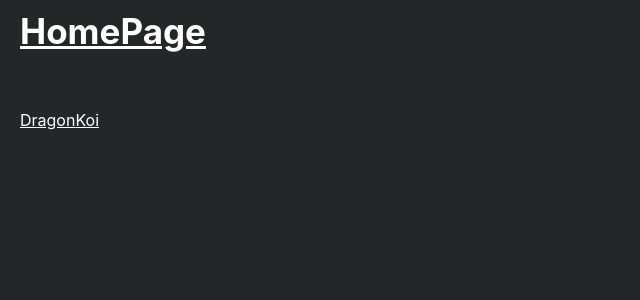
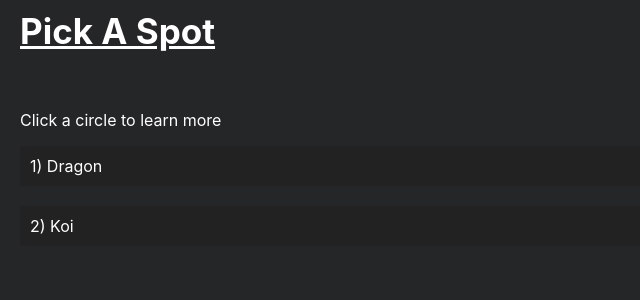
Before and after one commit to travishoki/hoki-tattoo, a React (Create React App) app: page / in a window 1280 px wide. Shown: the top 300 px of the page, without its empty margins (0-640 px from the left). Built offline with nearby package versions, Linux system fonts and the light colour scheme.

Commit message:
homepage spots

```diff
--- a/src/pages/main/HomePage.tsx
+++ b/src/pages/main/HomePage.tsx
@@ -1,16 +1,21 @@
 import React from 'react';
-import { Link } from 'react-router-dom';
 import { Page } from '../../components/Page/Page';
+import { SubPageLinks } from '~components/SubPageLinks/SubPageLinks';
+import { SPOTS } from './spots';
+
+const numberedSpots = SPOTS.map((spot, index) => ({
+	link: spot.link,
+	title: `${index + 1}) ${spot.title}`,
+}));
+
+const links = [...numberedSpots];
 
 export const HomePage = () => {
 	return (
-		<Page title="HomePage">
-			<Link title="Dragon" to="/dragon">
-				Dragon
-			</Link>
-			<Link title="Koi" to="/koi">
-				Koi
-			</Link>
+		<Page title="Pick A Spot">
+			<p>Click a circle to learn more</p>
+
+			<SubPageLinks links={links} />
 		</Page>
 	);
 };
--- /dev/null
+++ b/src/pages/main/spots.ts
@@ -0,0 +1,17 @@
+import { SpotType } from 'src/types';
+
+// Tattoo Spots
+export const SPOTS: SpotType[] = [
+	{
+		link: '/dragon',
+		title: 'Dragon',
+		x: 0.25,
+		y: 0.5,
+	},
+	{
+		link: '/koi',
+		title: 'Koi',
+		x: 0.75,
+		y: 0.5,
+	},
+];
```
